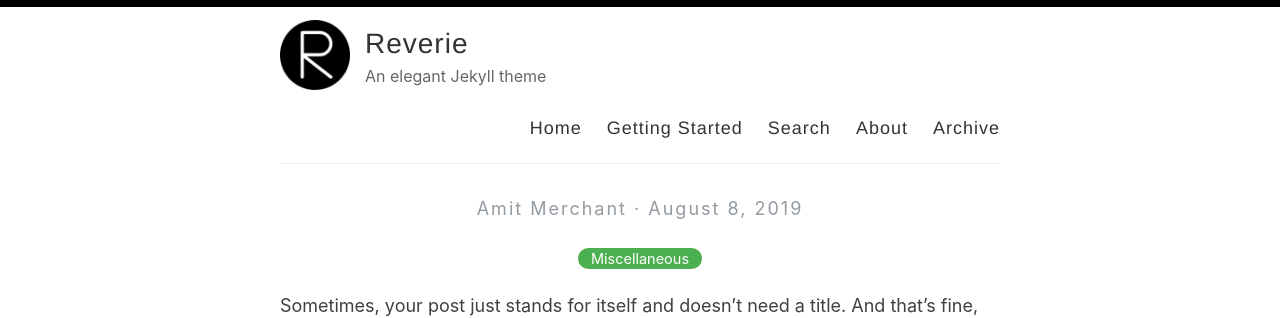
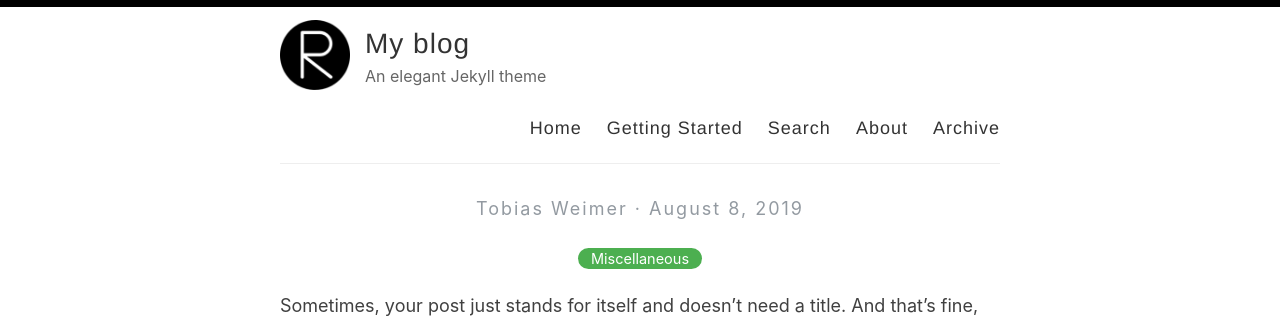
Before and after one commit to tweimer/tweimer.github.io, a Jekyll site: the page built from _posts/2019-08-08-no-title-posts.md, in a window 1280 px wide. Shown: the top 318 px of the page. Built offline with Jekyll 4.4.1, drawn with Linux system fonts in a browser that asks for light colours.

Commit message:
Update _config.yml

```diff
--- a/_config.yml
+++ b/_config.yml
@@ -3,10 +3,10 @@
 #
 
 # Name of your site (displayed in the header)
-name: Reverie
+name: My blog
 
 # Name of the author
-author: Amit Merchant
+author: Tobias Weimer
 
 # Short bio or description (displayed in the header)
 description: An elegant Jekyll theme
@@ -21,7 +21,7 @@ avatar: /images/reverie.png
 # Includes an icon in the footer for each username you enter
 footer-links:
   dribbble:
-  email: amit.d.merchant@gmail.com
+  email: wishmaster51@gmail.com
   facebook:
   flickr:
   github: amitmerchant1990/reverie
@@ -41,15 +41,15 @@ footer-links:
 disqus:
 
 # Enter your Google Analytics web tracking code (e.g. UA-2110908-2) to activate tracking
-google_analytics: UA-43339302-11
+google_analytics:
 
 # For newer "GA4" analytics, use the following instead of the "UA" entry above
 #google_analytics_ga4: G-GABC1DEFG
 
 # Your website URL (e.g. http://amitmerchant1990.github.io or http://www.amitmerchant.com)
 # Used for Sitemap.xml and your RSS feed
-url: http://www.amitmerchant.com/reverie
-enforce_ssl: https://www.amitmerchant.com/reverie
+url: http://tweimer.github.io
+enforce_ssl: https://tweimer.github.io
 
 # If you're hosting your site at a Project repository on GitHub pages
 # (http://yourusername.github.io/repository-name)
```
